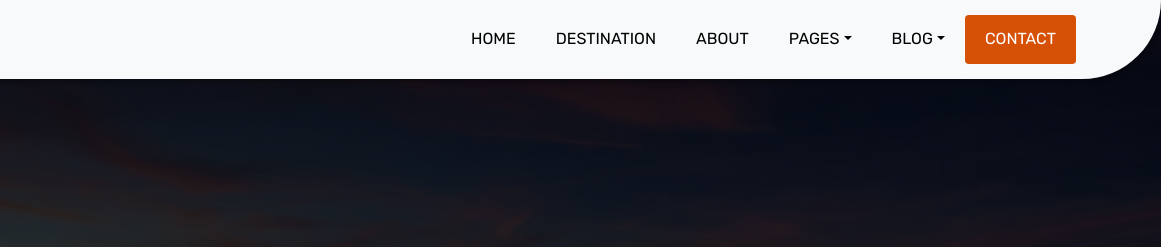
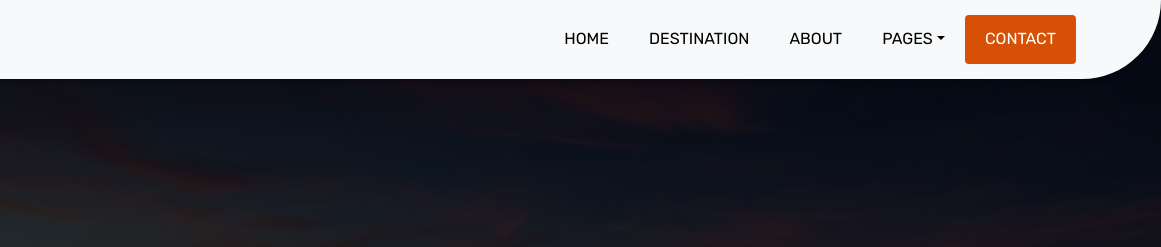
Before and after one commit to Oktovivian/Mlaku-Mlaku, a plain HTML site: page contact.html in a window 1280 px wide. Shown: the top 247 px of the page, 119-1280 px from the left. Drawn offline with Linux system fonts and the light colour scheme; some packages are replaced by stand-ins of ours.

Commit message:
Update contact.html

```diff
--- a/contact.html
+++ b/contact.html
@@ -56,14 +56,6 @@
 								<a class="dropdown-item" href="stuff.html">Partners</a>
 								<a class="dropdown-item" href="gallery.html">Gallery</a>
 							</div>
-						</li>
-						<li class="nav-item dropdown">
-							<a class="nav-link dropdown-toggle" href="#" id="dropdown-a" data-toggle="dropdown">Blog</a>
-							<div class="dropdown-menu" aria-labelledby="dropdown-a">
-								<a class="dropdown-item" href="blog.html">blog</a>
-								<a class="dropdown-item" href="blog-details.html">blog Single</a>
-							</div>
-						</li>
 						<li class="nav-item active"><a class="nav-link" href="contact.html">Contact</a></li>
 					</ul>
 				</div>
```
